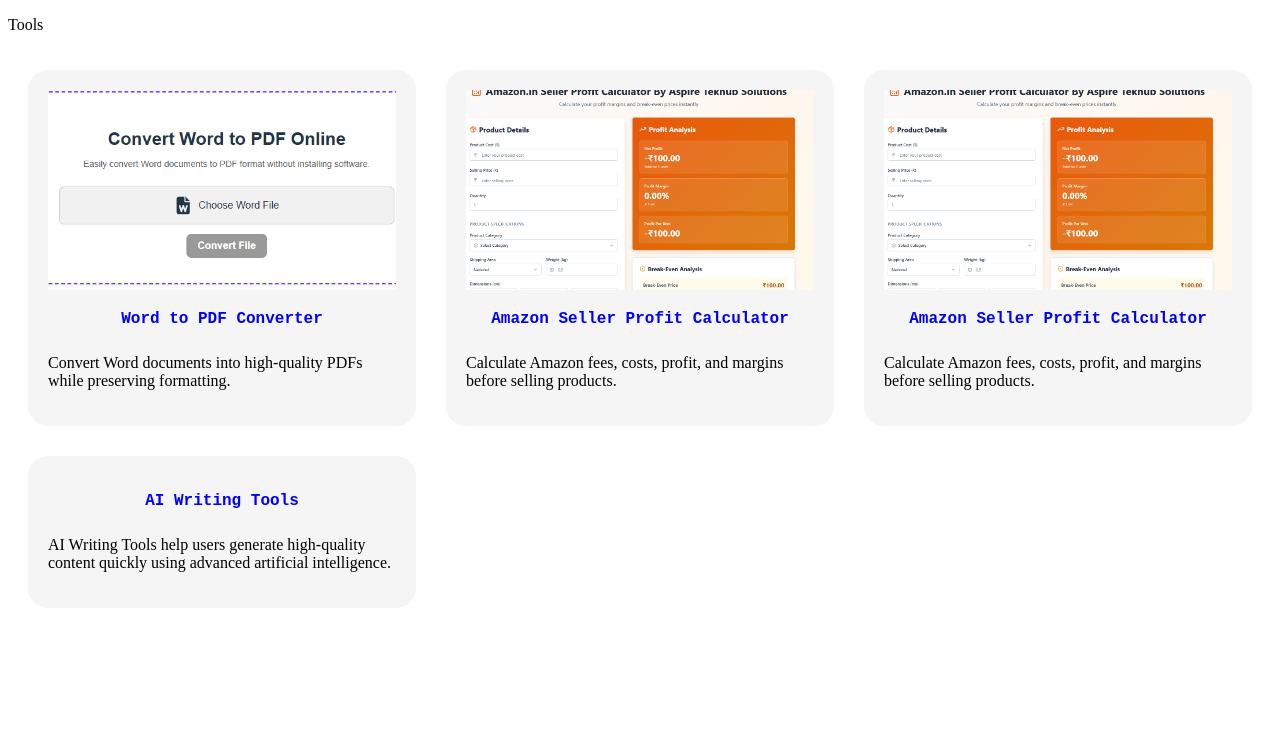
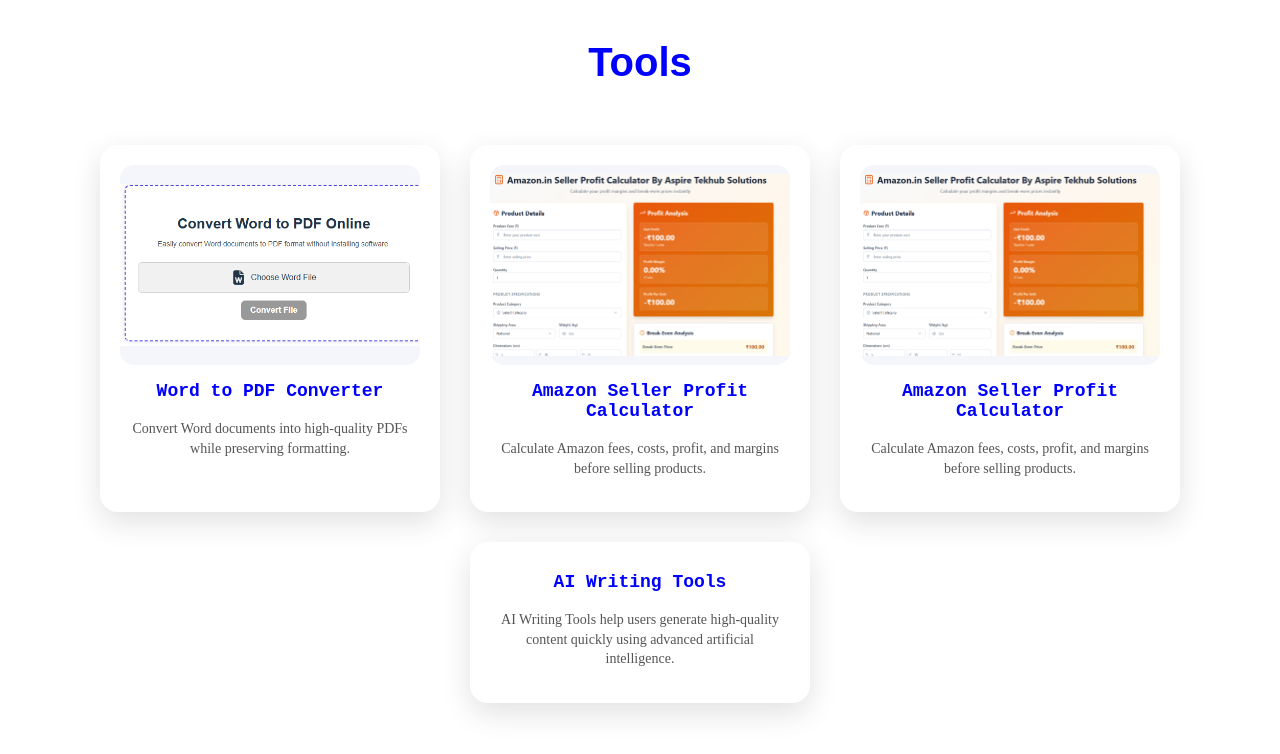
Before and after one commit to Sajid-sid/Aspire-Tools-Page, a React (Vite) app: page / in a window 1280 px wide. Shown: the top 754 px of the page. Built offline with nearby package versions, Linux system fonts and the light colour scheme.

Commit message:
Refactor CSS styles for layout and design

```diff
--- a/src/App.css
+++ b/src/App.css
@@ -1,33 +1,97 @@
+/* *
+{
+  background-image: linear-gradient(to right,rgb(184, 211, 206),white,rgb(184, 211,206));} */
+/* ===== PAGE HEADING ===== */
+.heading {
+  text-align: center;
+  font-size: 40px;
+  font-weight: bold;
+  color: blue;
+  margin-bottom: 40px;
+  font-family: Arial, Helvetica, sans-serif;
+}
+
+/* ===== CARD CONTAINER ===== */
 .head {
-  display: grid;
-  grid-template-columns: repeat(3, 1fr);
+  display: flex;
   gap: 30px;
+  flex-wrap: wrap;
+  justify-content: center;
   padding: 20px;
 }
-h2{
-  color: blue;
-  text-align: center;
-}
+
+/* ===== CARD ===== */
 .card {
-  background-color: whitesmoke;
+  width: 300px;
   padding: 20px;
-  border-radius: 20px;
+  border-radius: 18px;
+  background-color: #ffffff;
   cursor: pointer;
+  position: relative;
+  overflow: hidden;
+  box-shadow: 0 10px 30px rgba(0, 0, 0, 0.12);
+  transition: transform 0.3s ease;
 }
 
-img {
+/* ===== IMAGE WRAPPER (IMPORTANT) ===== */
+.image-box {
   width: 100%;
-  height: 200px;
-  object-fit: cover;
+  height: 200px;                 /* fixed height for all cards */
+  background: #f4f6fb;
+  border-radius: 14px;
+  display: flex;
+  align-items: center;
+  justify-content: center;
+  overflow: hidden;
+  margin-bottom: 16px;
 }
 
+/* ===== IMAGE ===== */
+.image-box img {
+  max-width: 100%;
+  max-height: 100%;
+  object-fit: contain;           /* no crop */
+  display: block;
+  transition: transform 0.3s ease;
+}
+
+/* Hover zoom */
+.card:hover .image-box img {
+  transform: scale(1.05);
+}
+
+/* ===== TITLE ===== */
 .title {
+  font-size: 18px;
   font-weight: bold;
   color: blue;
   text-align: center;
-  font-family: 'Courier New', Courier, monospace;
+  font-family: "Courier New", Courier, monospace;
+  margin-top: 10px;
 }
-.description
-{
-  padding-top: 10px;
+
+/* ===== DESCRIPTION ===== */
+.description {
+  font-size: 14px;
+  color: #555;
+  margin-top: 10px;
+  text-align: center;
+  line-height: 1.4;
 }
+
+/* ===== GLOW EFFECT ===== */
+.glow {
+  position: absolute;
+  inset: 0;
+  background: radial-gradient(
+    circle at top left,
+    rgba(0, 153, 255, 0.25),
+    transparent 60%
+  );
+  opacity: 0;
+  transition: opacity 0.4s ease;
+}
+
+.card:hover .glow {
+  opacity: 1;
+}
```
